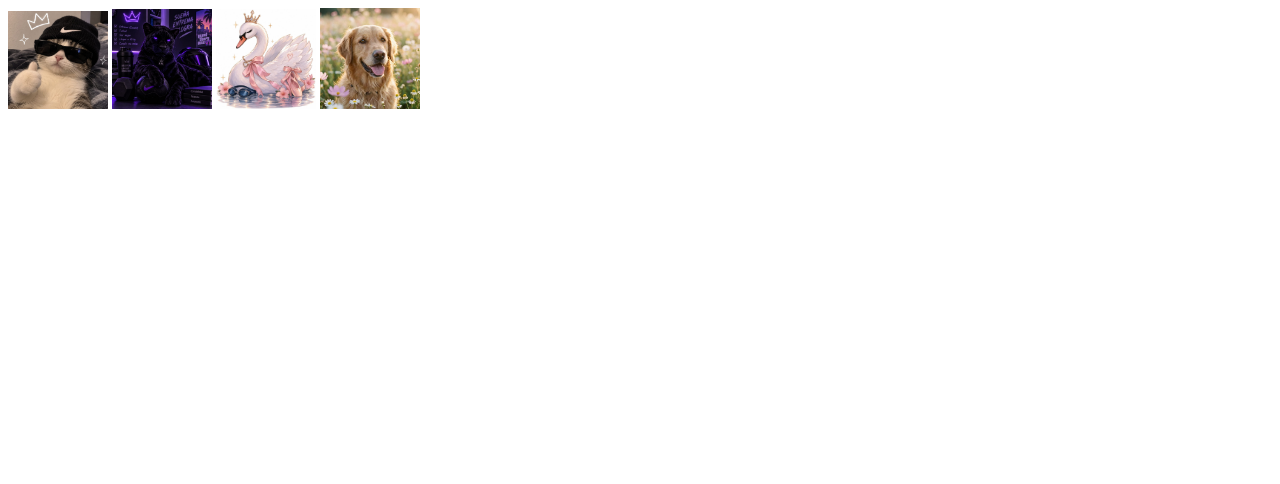
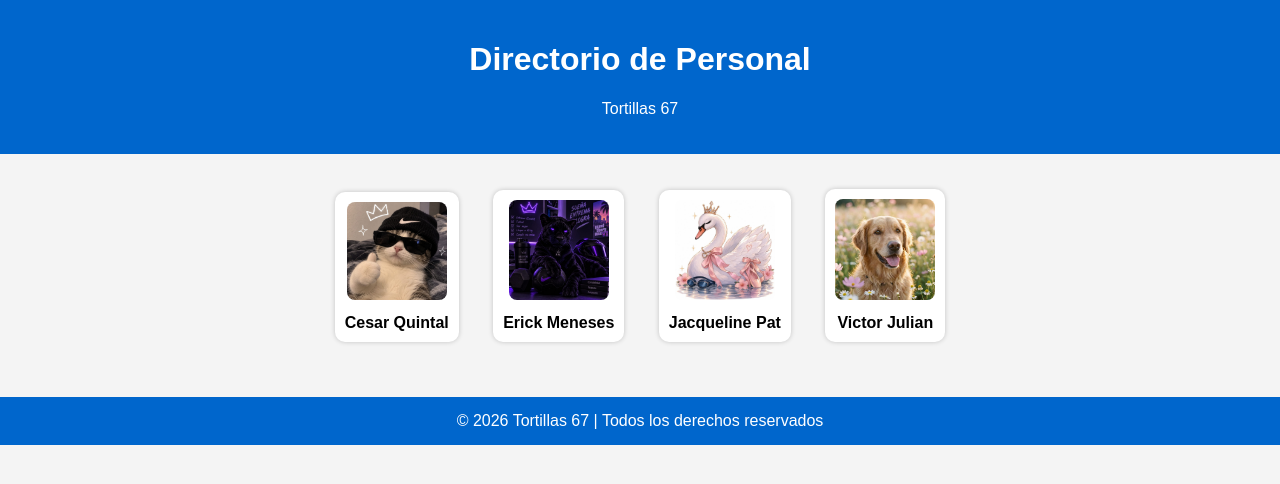
Before and after one commit to Tortillas67/Tortillas67.github.io, a plain HTML site: page index.html in a window 1280 px wide. Drawn offline with Linux system fonts and the light colour scheme.

Commit message:
Update index.html

```diff
--- a/index.html
+++ b/index.html
@@ -1,14 +1,95 @@
-<html>
 
+<!DOCTYPE html>
+<html lang="es">
+<head>
+    <meta charset="UTF-8">
+    <meta name="viewport" content="width=device-width, initial-scale=1.0">
+    <title>Directorio de Personal</title>
 
+    <style>
+        body{
+            font-family: Arial, sans-serif;
+            margin: 0;
+            padding: 0;
+            background-color: #f4f4f4;
+        }
 
+        header{
+            background-color: #0066cc;
+            color: white;
+            text-align: center;
+            padding: 20px;
+        }
 
-<img src="https://tortillas67.github.io/Fotos%20de%20Tortillas67/Cesar%20Quintal.jpeg" width="100" alt="Cesar Quintal">
+        main{
+            padding: 20px;
+            text-align: center;
+        }
 
-<img src="https://tortillas67.github.io/Fotos%20de%20Tortillas67/Erick%20Meneses.jpeg" width="100" alt="Erick Meneses">
+        .empleado{
+            display: inline-block;
+            margin: 15px;
+            background-color: white;
+            padding: 10px;
+            border-radius: 10px;
+            box-shadow: 0 0 5px rgba(0,0,0,0.2);
+        }
 
-<img src="https://tortillas67.github.io/Fotos%20de%20Tortillas67/Jacqueline%20Pat.jpeg" width="100" alt="Jacqueline Pat">
+        .empleado img{
+            width: 100px;
+            height: auto;
+            border-radius: 8px;
+        }
 
-<img src="https://tortillas67.github.io/Fotos%20de%20Tortillas67/Victor%20Julian.jpeg" width="100" alt="Victor Julian">
+        .nombre{
+            margin-top: 10px;
+            font-weight: bold;
+        }
 
+        footer{
+            background-color: #0066cc;
+            color: white;
+            text-align: center;
+            padding: 15px;
+            margin-top: 20px;
+        }
+    </style>
+</head>
+
+<body>
+
+    <header>
+        <h1>Directorio de Personal</h1>
+        <p>Tortillas 67</p>
+    </header>
+
+    <main>
+
+        <div class="empleado">
+            <img src="https://tortillas67.github.io/Fotos%20de%20Tortillas67/Cesar%20Quintal.jpeg" alt="Cesar Quintal">
+            <div class="nombre">Cesar Quintal</div>
+        </div>
+
+        <div class="empleado">
+            <img src="https://tortillas67.github.io/Fotos%20de%20Tortillas67/Erick%20Meneses.jpeg" alt="Erick Meneses">
+            <div class="nombre">Erick Meneses</div>
+        </div>
+
+        <div class="empleado">
+            <img src="https://tortillas67.github.io/Fotos%20de%20Tortillas67/Jacqueline%20Pat.jpeg" alt="Jacqueline Pat">
+            <div class="nombre">Jacqueline Pat</div>
+        </div>
+
+        <div class="empleado">
+            <img src="https://tortillas67.github.io/Fotos%20de%20Tortillas67/Victor%20Julian.jpeg" alt="Victor Julian">
+            <div class="nombre">Victor Julian</div>
+        </div>
+
+    </main>
+
+    <footer>
+        © 2026 Tortillas 67 | Todos los derechos reservados
+    </footer>
+
+</body>
 </html>
```
